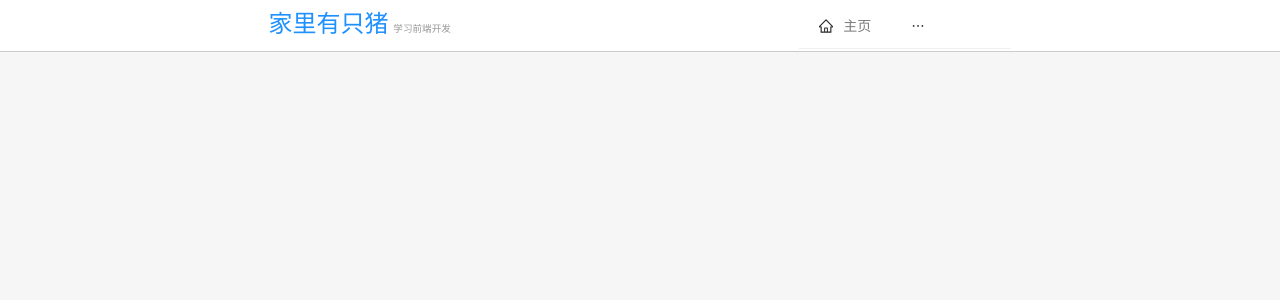
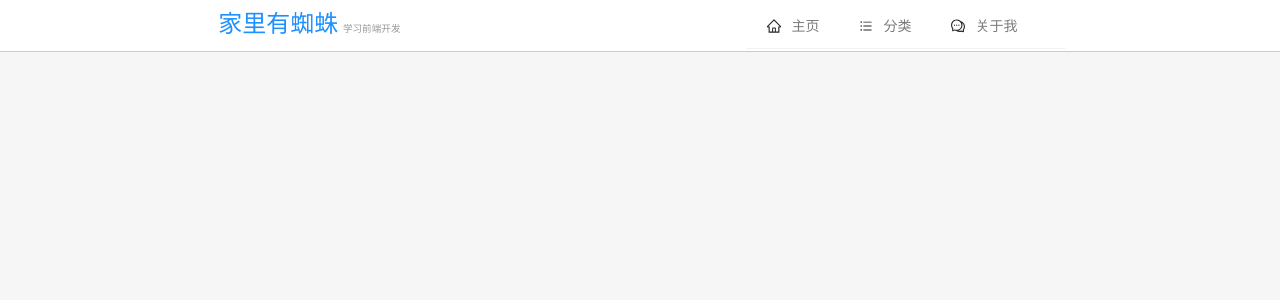
Before and after one commit to lovelts/next-blog, a Next.js app: page / in a window 1280 px wide. Shown: the top 300 px of the page. Built offline with nearby package versions, Linux system fonts and the light colour scheme.

Commit message:
优化头部导航

```diff
--- a/components/Header.js
+++ b/components/Header.js
@@ -15,11 +15,11 @@ const Header = () => {
     return (
         <div className={styles.header}>
             <Row justify="center">
-                <Col xs={24} sm={24} md={10} lg={10} xl={10}>
-                    <span className={styles.header_logo}>家里有只猪</span>
+                <Col xs={20} sm={20} md={14} lg={10} xl={10}>
+                    <span className={styles.header_logo}>家里有蜘蛛</span>
                     <span className={styles.header_txt}>学习前端开发</span>
                 </Col>
-                <Col  xs={0} sm={0} md={14} lg={8} xl={4}>
+                <Col  xs={4} sm={4} md={10} lg={6} xl={6}>
                     <Menu mode="horizontal">
                         <Menu.Item key="home" icon={<HomeOutlined />}>
                             <span className={styles.font_color}>主页</span>
--- a/styles/header.module.css
+++ b/styles/header.module.css
@@ -1,6 +1,7 @@
 .header {
     background-color: #fff;
     padding: .2rem;
+    padding-left: 0.4rem;
     overflow: hidden;
     height: 3.25rem;
     border-bottom: 1px solid #ccc;
```
Also changed, not shown: 1 other file (tests, documents, lock files or other folders).
